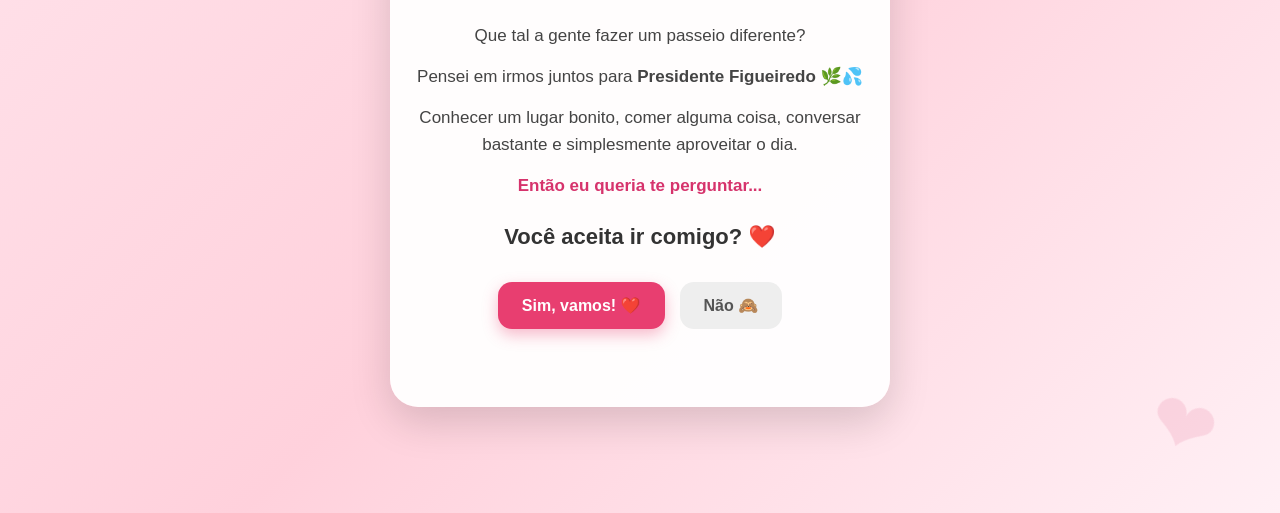
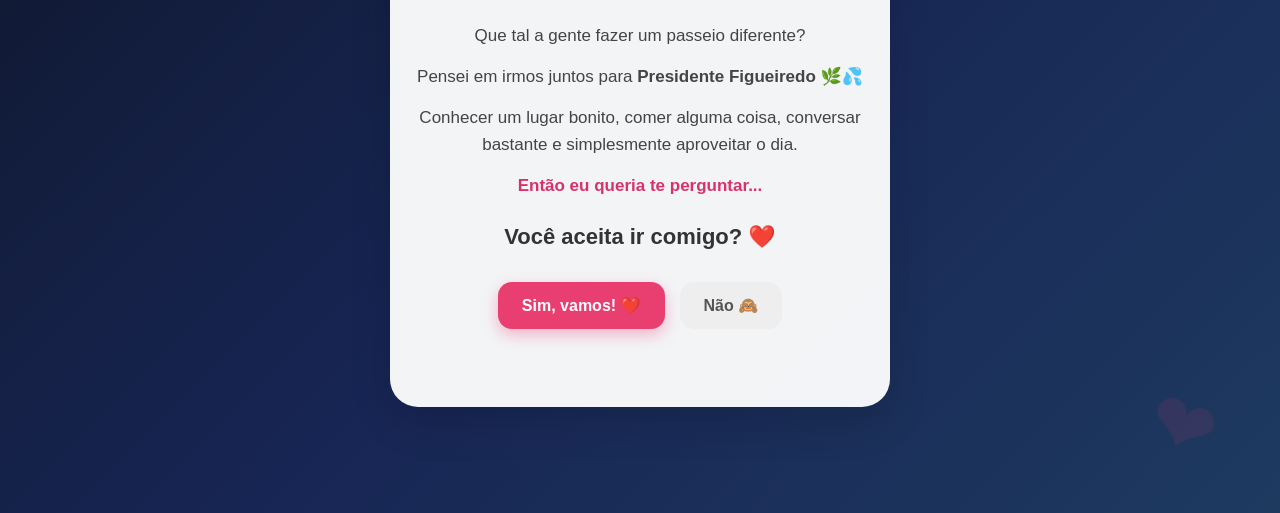
Before and after one commit to WalterFilho17/setembro, a plain HTML site: page index.html in a window 1280 px wide. Shown: the part 287-800 px from the top of the page. Drawn offline with Linux system fonts and the light colour scheme.

Commit message:
Update style.css

```diff
--- a/style.css
+++ b/style.css
@@ -7,7 +7,12 @@
 body {
     min-height: 100vh;
     font-family: Arial, Helvetica, sans-serif;
-    background: linear-gradient(135deg, #ffe4ec, #ffd1dc, #fff0f5);
+   background: linear-gradient(
+    135deg,
+    #0f172a,
+    #172554,
+    #1e3a5f
+);
     display: flex;
     justify-content: center;
     align-items: center;
```
